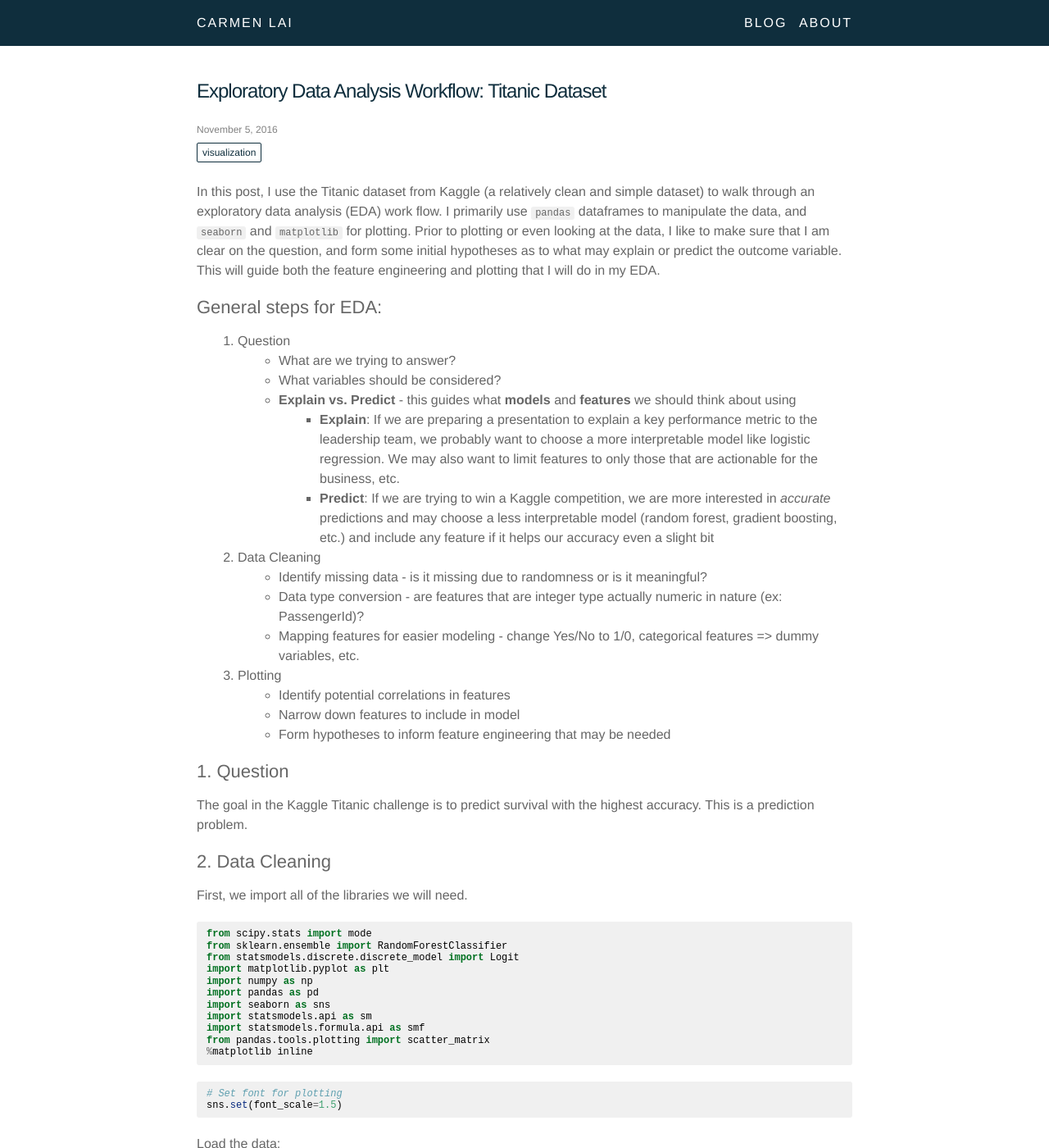
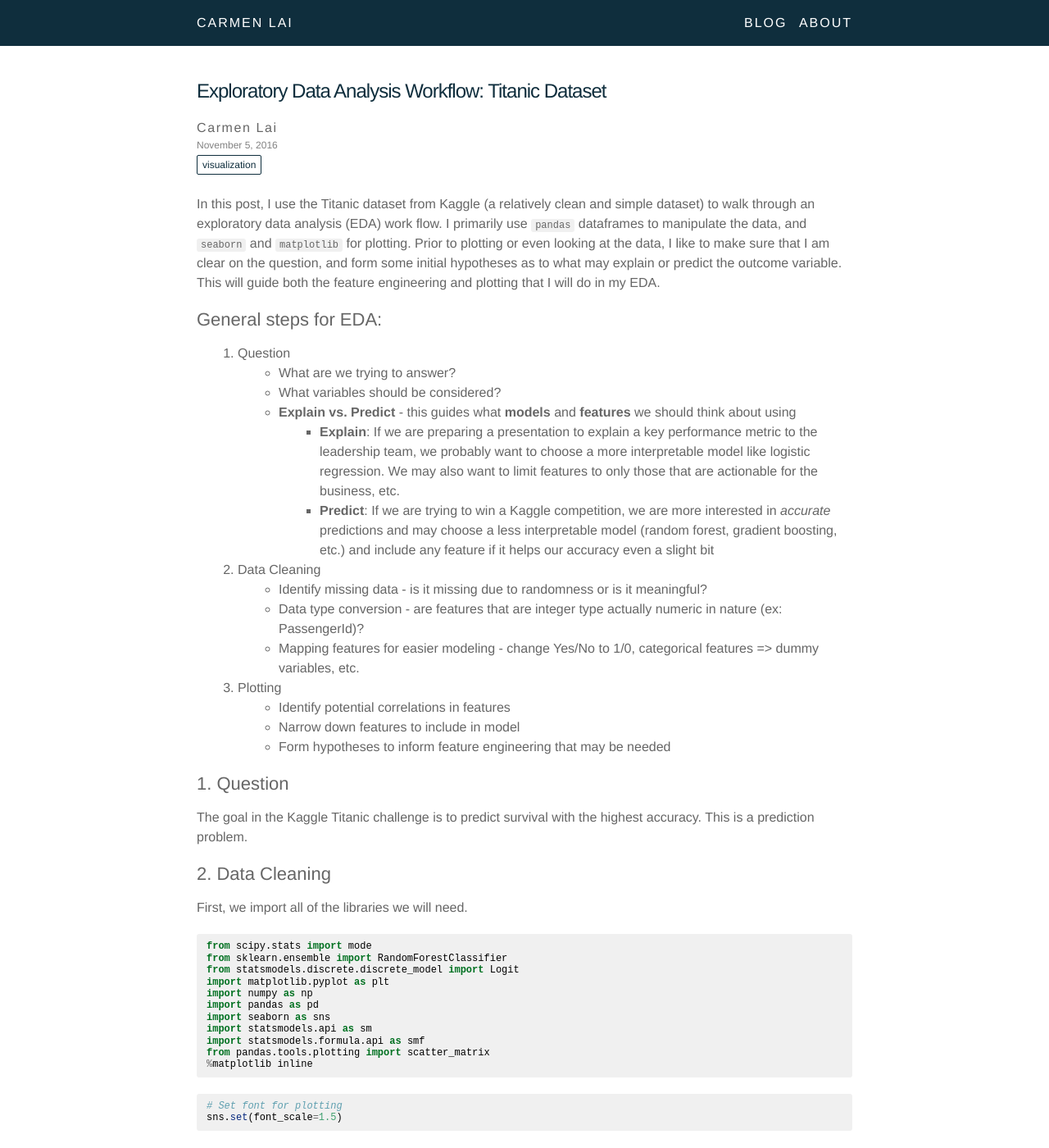
Before and after one commit to ocarmieo/ocarmieo.github.io, a Jekyll site: the page built from _posts/2016-11-05-titanic.markdown, in a window 1280 px wide and 1400 px high. Shown: the whole window at 82% size. Built offline with Jekyll 4.4.1, drawn with Linux system fonts in a browser that asks for light colours; nearby versions of some CDN libraries; comment, search, counter and statistics services are not loaded.

Commit message:
added author back and style tweaks

```diff
--- a/_includes/post-meta.html
+++ b/_includes/post-meta.html
@@ -1,10 +1,17 @@
 <div class="post-meta">
+  {% if include.show_author and include.post.author %}
+    <div class="post-author">
+      {{ include.post.author }}
+    </div>
+  {% endif %}
   <div class="post-date">
     {{ include.post.date | date: site.date_format_long }}
   </div>
   {% if include.post.tags %}
-    {% for tag in include.post.tags %}
-      <a class="tag" href="/tags/#{{ tag }}">{{ tag }}</a>
-    {% endfor %}
+    <div class="tags">
+      {% for tag in include.post.tags %}
+        <a class="tag" href="/tags/#{{ tag }}">{{ tag }}</a>
+      {% endfor %}
+  </div>
   {% endif %}
 </div>
--- a/_layouts/post.html
+++ b/_layouts/post.html
@@ -5,7 +5,7 @@ layout: default
 
   <header class="post-header">
     <h1 class="post-title">{{ page.title }}</h1>
-    {% include post-meta.html post=page %}
+    {% include post-meta.html post=page show_author=true %}
   </header>
 
   <article class="post-content">
--- a/_sass/_layout.scss
+++ b/_sass/_layout.scss
@@ -217,21 +217,32 @@ body {
 
 .post-meta {
     display: flex;
-    flex-direction: row;
-    flex-wrap: wrap;
-    align-content: flex-start;
+    flex-direction: column;
     @include media-query($on-palm) {
         margin-bottom: $vertical-spacing-unit / 2;
-    }
-    & > * {
-        margin-right: 4px;
-        margin-bottom: 4px;
     }
     .post-date {
         width: 100%;
     }
 
+    .post-author {
+        color: $text-color;
+        $font-size: 16px;
+        font-weight: 400;
+        letter-spacing: .1em;
+        font-size: $font-size;
+        line-height: $font-size * 1.2;
+    }
+
+    .tags {
+        flex-wrap: wrap;
+        align-content: flex-start;
+        display: flex;
+        flex-direction: row;
+    }
     .tag {
+        margin-right: 4px;
+        margin-bottom: 4px;
         $font-size: $small-font-size;
         font-size: $font-size;
         line-height: $font-size * 1.2;
--- a/css/main.scss
+++ b/css/main.scss
@@ -24,7 +24,7 @@ $caption_color: #AEAEAE;
 // https://color.adobe.com/Green-Dark-Blue-color-theme-3854662/edit/?copy=true&base=2&rule=Custom&selected=1&name=Copy%20of%20Green%20%20Dark%20Blue&mode=rgb&rgbvalues=1,1,1,0.682353,0.682353,0.682353,0.901961,0.298039,0.4,0.176471,0.243137,0.313726,0.105882,0.737255,0.607843&swatchOrder=0,1,2,3,4
 $red: #E64C66;
 $blue: rgba(15, 46, 61, 1);
-$green: #1BBC9B;
+$green: rgb(70, 126, 115);
 
 $background-color: #FFFFFF;
 
```
